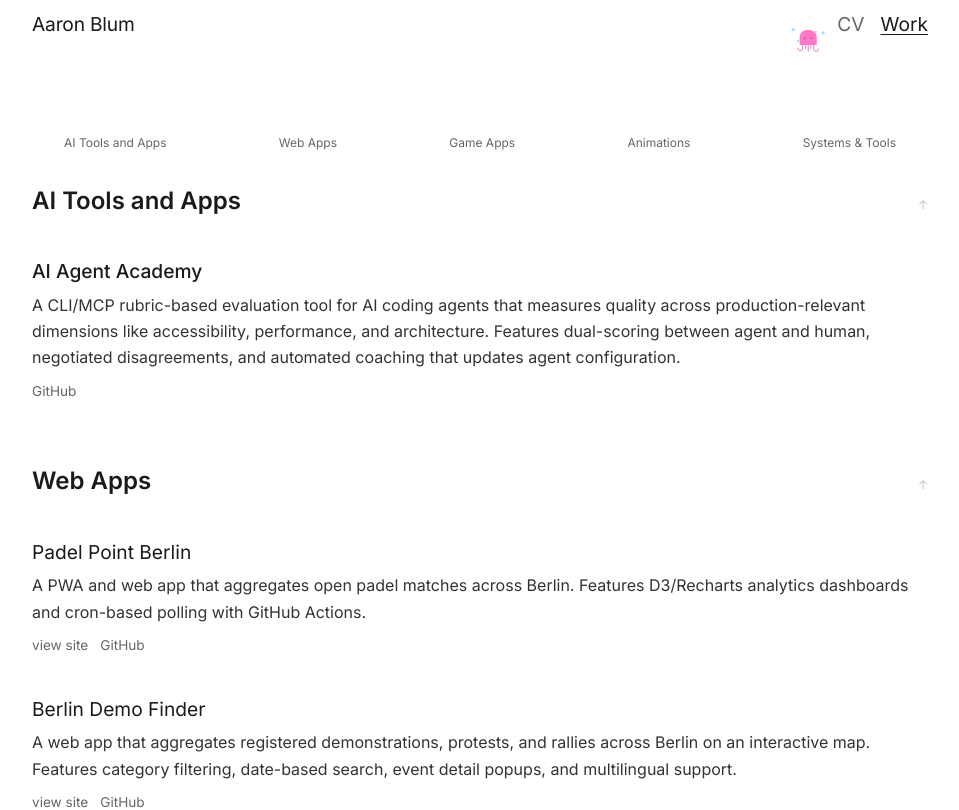
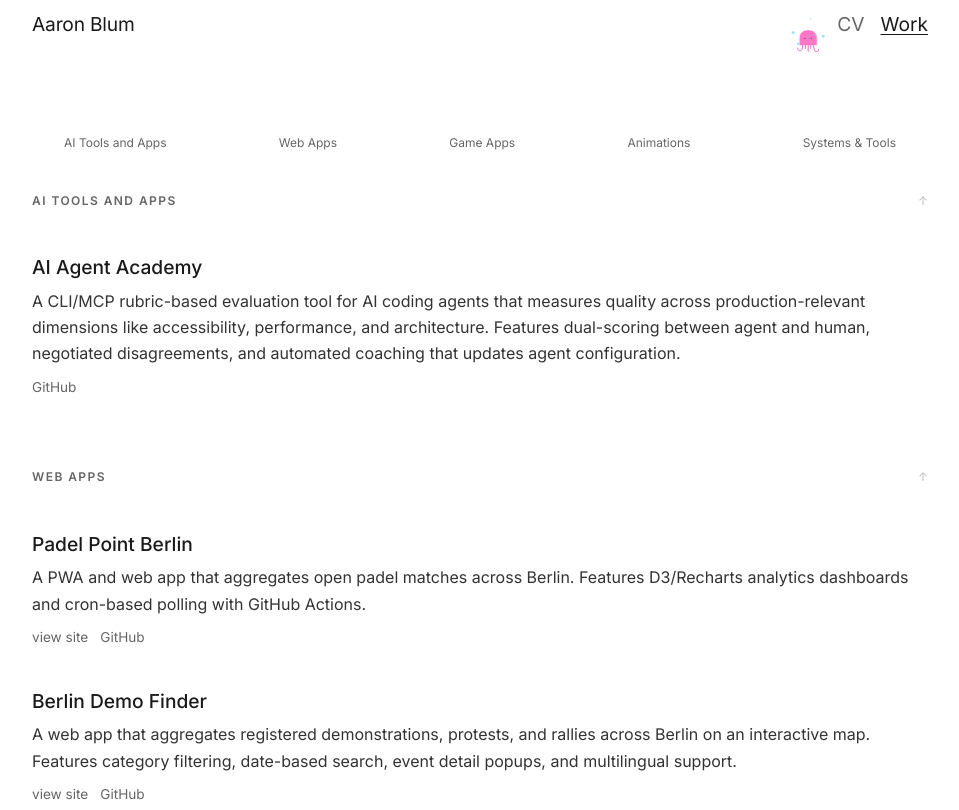
Before and after one commit to blumaa/port-clean, a React (Vite) app: page /work in a window 1280 px wide. Shown: the top 810 px of the page, without its empty margins (160-1119 px from the left). Built offline with nearby package versions, Linux system fonts and the light colour scheme.

Commit message:
fix work styles

```diff
--- a/src/styles.css
+++ b/src/styles.css
@@ -235,7 +235,7 @@ main {
 }
 
 .entry-title a {
-  font-weight: var(--font-regular);
+  font-weight: inherit;
   text-decoration: none;
   transition: opacity var(--transition-base);
 }
@@ -300,7 +300,8 @@ section:last-child {
   margin-bottom: 0;
 }
 
-section > h2 {
+section > h2,
+.section-heading h2 {
   font-size: var(--text-xs);
   font-weight: var(--font-semibold);
   letter-spacing: 0.12em;
@@ -455,13 +456,16 @@ section > h2 {
 
 .category-nav {
   display: flex;
-  gap: var(--space-2);
+  gap: var(--space-3);
+  overflow-x: auto;
+  -webkit-overflow-scrolling: touch;
   padding-bottom: var(--space-4);
   margin-bottom: var(--space-4);
   font-size: var(--text-xs);
 }
 
 .category-nav a {
+  white-space: nowrap;
   color: var(--color-muted);
   text-decoration: none;
 }
```
